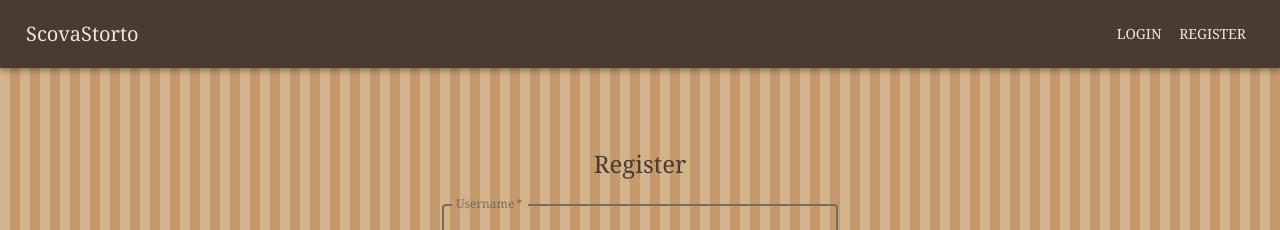
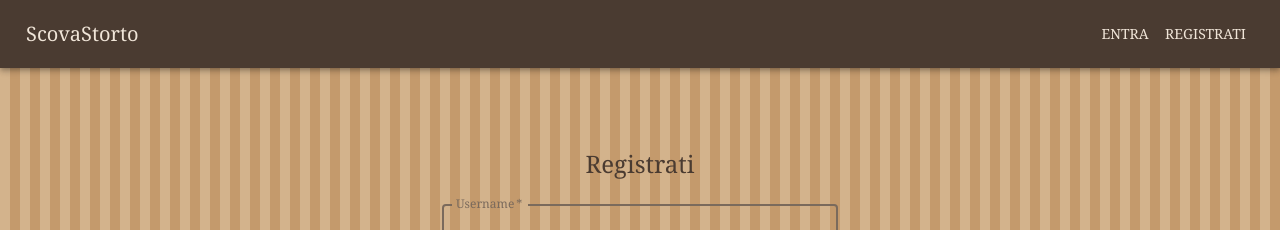
Before and after one commit to markinkus/scovaStortoNew, a React (Vite) app in the folder frontend/: page /register in a window 1280 px wide. Shown: the top 230 px of the page. Built offline with nearby package versions, Linux system fonts and the light colour scheme.

Commit message:
feat: localize UI text to Italian in various components and update HTML language attribute

```diff
--- a/frontend/index.html
+++ b/frontend/index.html
@@ -1,10 +1,10 @@
 <!DOCTYPE html>
-<html lang="en">
+<html lang="it">
   <head>
     <meta charset="UTF-8" />
     <link rel="icon" type="image/svg+xml" href="/vite.svg" />
     <meta name="viewport" content="width=device-width, initial-scale=1.0" />
-    <title>ScovaStorto</title>
+    <title>ScovaStorto - Non lasciare che ti servano anomalie</title>
     <link
       rel="stylesheet"
       href="https://fonts.googleapis.com/css?family=Roboto:300,400,500,700&display=swap"
--- a/frontend/src/App.tsx
+++ b/frontend/src/App.tsx
@@ -48,12 +48,12 @@ function App() {
             {token ? (
               <>
                 <Typography sx={{ mr: 2 }}>Hi, {user!.username}</Typography>
-                <Button color="inherit" onClick={logout}>Logout</Button>
+                <Button color="inherit" onClick={logout}>Esci</Button>
               </>
             ) : (
               <>
-                <Button color="inherit" component={Link} to="/login">Login</Button>
-                <Button color="inherit" component={Link} to="/register">Register</Button>
+                <Button color="inherit" component={Link} to="/login">Entra</Button>
+                <Button color="inherit" component={Link} to="/register">Registrati</Button>
               </>
             )}
           </Toolbar>
--- a/frontend/src/components/AddBusinessModal.tsx
+++ b/frontend/src/components/AddBusinessModal.tsx
@@ -200,10 +200,10 @@ const AddBusinessModal: React.FC<AddBusinessModalProps> = ({ open, onClose, onBu
 
   return (
     <Dialog open={open} onClose={handleClose} fullWidth maxWidth="sm">
-      <DialogTitle>Add New Business</DialogTitle>
+      <DialogTitle>Aggiungi Attività</DialogTitle>
       <DialogContent>
         <DialogContentText sx={{mb: 2}}>
-          Please fill in the details for the new business. You can click on the map to pre-fill coordinates (Feature TBD).
+          Per favore, inserisci i dettagli per la nuova attività.
         </DialogContentText>
         {error && <Alert severity="error" sx={{ mb: 2 }}>{error}</Alert>}
         {successMessage && <Alert severity="success" sx={{ mb: 2 }}>{successMessage}</Alert>}
--- a/frontend/src/components/BusinessMap.tsx
+++ b/frontend/src/components/BusinessMap.tsx
@@ -67,7 +67,7 @@ const BusinessMap: React.FC<BusinessMapProps> = ({
       onBusinessesLoaded(data);
     } catch (e: any) {
       console.error(e);
-      setError('Failed to fetch businesses.');
+      setError('Recupero attività fallito.');
     } finally {
       setLoading(false);
     }
@@ -89,9 +89,9 @@ const BusinessMap: React.FC<BusinessMapProps> = ({
           <Button
             variant="contained"
             onClick={() => setIsAddOpen(true)}
-            sx={{ position: 'absolute', top: 16, right: 16, zIndex: theme => theme.zIndex.modal + 1 }}
+            sx={{ position: 'absolute', top: 16, right: 16, zIndex: theme => theme.zIndex.modal - 1 }}
           >
-            Add New Business
+            Aggiungi Attività
           </Button>
           <AddBusinessModal
             open={isAddOpen}
@@ -122,11 +122,11 @@ const BusinessMap: React.FC<BusinessMapProps> = ({
                 <Box sx={{ display: 'flex', gap: 1, mt: 1 }}>
                   {token && (
                     <Button size="small" variant="outlined" onClick={e => { e.stopPropagation(); setAnomBiz(b); setIsAnomOpen(true); }}>
-                      Report Anomaly
+                      Nuova Anomalia
                     </Button>
                   )}
                   <Button size="small" variant="outlined" onClick={e => { e.stopPropagation(); onOpenDetails(b); }}>
-                    <InfoCircleIcon /> Details
+                    <InfoCircleIcon /> Dettagli
                   </Button>
                 </Box>
               </Stack>
--- a/frontend/src/components/LoginForm.tsx
+++ b/frontend/src/components/LoginForm.tsx
@@ -54,7 +54,7 @@ const LoginForm: React.FC = () => {
         }}
       >
         <Typography component="h1" variant="h5">
-          Login
+          Entra
         </Typography>
         {error && <Alert severity="error" sx={{ width: '100%', mt: 2 }}>{error}</Alert>}
         <Box component="form" onSubmit={handleSubmit} noValidate sx={{ mt: 1 }}>
--- a/frontend/src/components/RegisterForm.tsx
+++ b/frontend/src/components/RegisterForm.tsx
@@ -55,7 +55,7 @@ const RegisterForm: React.FC = () => {
         }}
       >
         <Typography component="h1" variant="h5">
-          Register
+          Registrati
         </Typography>
         {error && <Alert severity="error" sx={{ width: '100%', mt: 2 }}>{error}</Alert>}
         {success && <Alert severity="success" sx={{ width: '100%', mt: 2 }}>{success}</Alert>}
```
Also changed, not shown: 1 other file (tests, documents, lock files or other folders).
